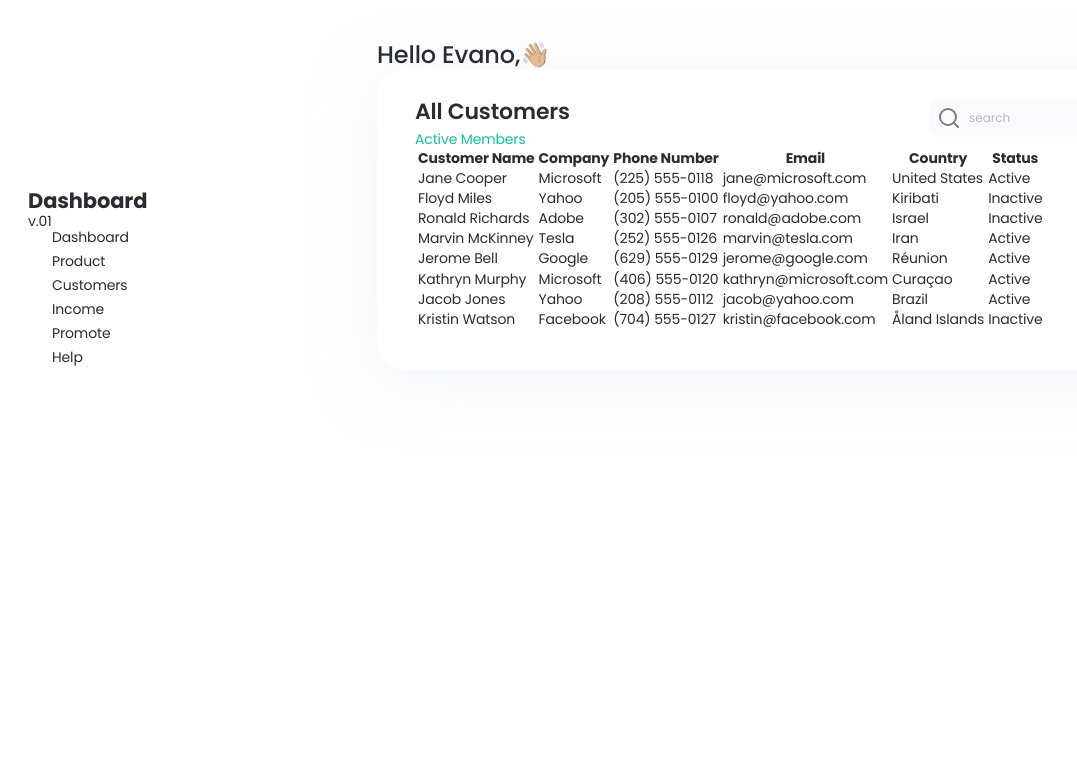
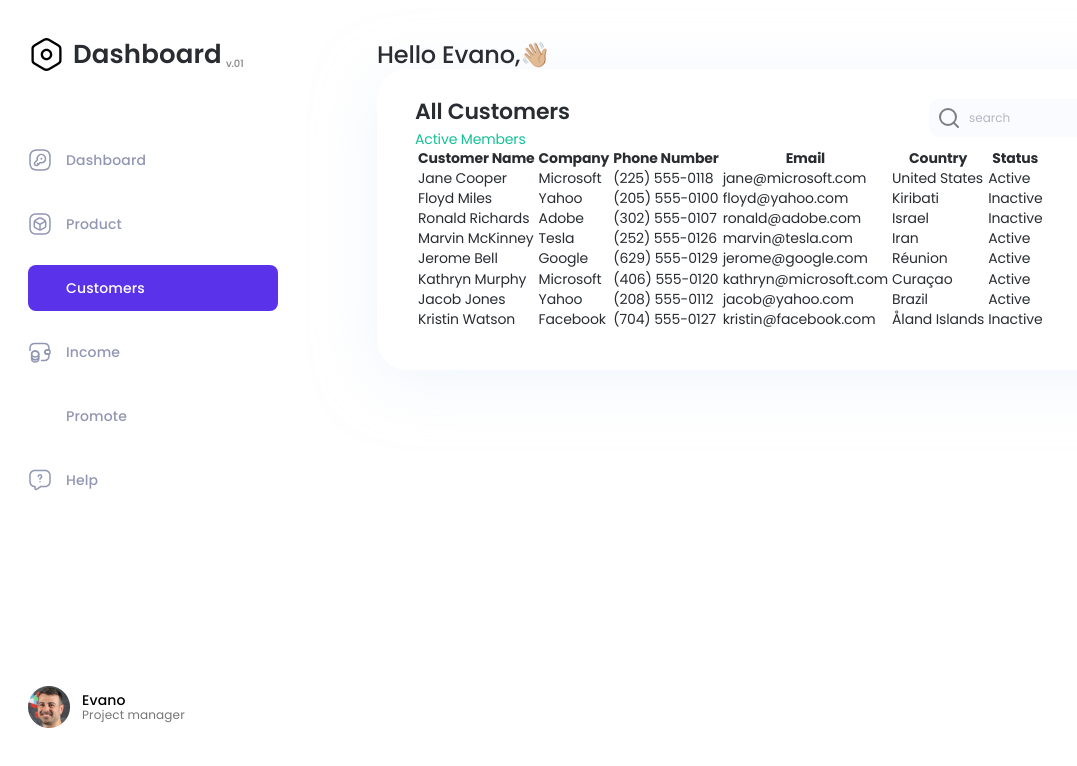
Before and after one commit to Vi7ality/dashboard-pug, a website: page src/pug/index.pug in a window 1280 px wide. Shown: the whole page, without its empty margins (0-1077 px from the left). Drawn offline with nearby package versions, Linux system fonts and the light colour scheme; files that its build step writes are made by us from their sources; files whose address does not match are found by name.

Commit message:
sidebar styles added

```diff
--- a/src/css/main.css
+++ b/src/css/main.css
@@ -3,6 +3,7 @@
   --primary-white-color: #ffffff;
   --primary-text-color: #292d32;
   --muted-text-color: #b5b7c0;
+  --additional-text-color: #838383;
   --muted-background-color: #f9fbff;
   --primary-shadow-color: rgba(226, 236, 249, 0.5);
   --accent-text-color: #16c098;
@@ -76,25 +77,106 @@ p {
   height: 100vh;
   padding: 36px 28px 72px 28px;
   background-color: var(--primary-white-color);
+  letter-spacing: 0.01em;
+  display: flex;
+  flex-direction: column;
+  justify-content: space-between;
+}
+
+.sidemenu__title-wrap {
+  display: flex;
+  align-items: center;
+  gap: 8px;
+  margin-bottom: 64px;
+}
+
+.sidemenu__icon {
+  width: 37px;
+  height: 37px;
+}
+
+.title__flex-wrap {
+  display: flex;
+  align-items: flex-end;
+  gap: 4px;
+}
+
+.sidemenu__title {
+  font-weight: 600;
+  font-size: 26px;
+}
+
+.sidemenu__ver {
+  font-weight: 500;
+  font-size: 10px;
+  letter-spacing: -0.01em;
+  color: var(--additional-text-color);
 }
 
 .navbar {
 }
 
 .navbar__list {
+  display: flex;
+  flex-direction: column;
+  gap: 18px;
 }
 
 .navbar__item {
+  padding-top: 11px;
+  padding-bottom: 11px;
+}
+
+.navbar__item--active {
+  padding-top: 11px;
+  padding-bottom: 11px;
+  background-color: var(--accent-background-color);
+  border-radius: 8px;
 }
 
 .navbar__link {
   display: flex;
+  align-items: center;
 }
 
 .navbar__icon {
+  display: block;
   width: 24px;
   height: 24px;
-  display: block;
+
+  margin-right: 14px;
+}
+
+.navbar__name {
+  font-weight: 500;
+  color: #9197b3;
+}
+
+.navbar__name--active {
+  font-weight: 500;
+  color: var(--primary-white-color);
+}
+
+.navbar__arrow-icon {
+  width: 16px;
+  height: 16px;
+}
+
+.user__container {
+  display: flex;
+  align-items: center;
+  gap: 12px;
+  margin-top: auto;
+}
+
+.user__name {
+  font-weight: 500;
+  color: var(--primary-black-сolor);
+}
+
+.user__role {
+  font-size: 12px;
+  color: #757575;
 }
 
 .content {
--- a/src/pug/includes/nav-bar.pug
+++ b/src/pug/includes/nav-bar.pug
@@ -1,9 +1,21 @@
-mixin navLink(name, href, iconName)
-    li.navbar__item
-        a(href=href).navbar__link
-            svg(width="24", height="24").navbar__icon
-                use(href=`./assets/icons/#${iconName}`)
-            p.navbar__name= name
+mixin navLink(name, href, iconName, active=false)
+    if active
+        li.navbar__item--active
+             a(href=href).navbar__link
+                svg.navbar__icon
+                    use(href=`./assets/icons.svg#${iconName}`)
+                p.navbar__name--active= name
+                svg.navbar__arrow-icon
+                    use(href="./assets/icons.svg#icon-chevron-right")
+
+    else
+        li.navbar__item
+            a(href=href).navbar__link
+                svg.navbar__icon
+                    use(href=`./assets/icons.svg#${iconName}`)
+                p.navbar__name= name
+                svg.navbar__arrow-icon
+                    use(href="./assets/icons.svg#icon-chevron-right")
 
 
 
@@ -12,17 +24,7 @@ nav.navbar
     ul.navbar__list
         +navLink('Dashboard', '', 'icon-key-square')
         +navLink('Product', '', 'icon-d-square')
-        +navLink('Customers', '', 'icon-user-square')
+        +navLink('Customers', '', 'icon-user-square', active=true)
         +navLink('Income', '', 'icon-wallet-money')
         +navLink('Promote', '', 'icon-discount-shape')
         +navLink('Help', '', 'icon-message-question')
-        //- li
-        //-     a(href="")
-        //-         svg
-        //-             use(href=".src/icons/#")
-        //-         p Promote
-        //- li
-        //-     a(href="")
-        //-         svg
-        //-             use(href=".src/icons/#")
-        //-         p Help
--- /dev/null
+++ b/src/pug/includes/user.pug
@@ -0,0 +1,5 @@
+.user__container
+    img(src="./assets/user-photo.jpg" alt="user photo" width="42" height="42")
+    .user__name-role-wrap
+        p.user__name Evano
+        p.user__role Project manager
--- a/src/pug/index.pug
+++ b/src/pug/index.pug
@@ -11,12 +11,14 @@ html(lang="en")
         link(rel="stylesheet" href="./css/main.css")
     body
         aside.sidemenu
-            div
-                svg
-                    use(href="./assets/icons#setting")
-                h1.sidemenu__title Dashboard
-                p v.01
+            .sidemenu__title-wrap
+                svg.sidemenu__icon
+                    use(href="./assets/icons.svg#icon-setting")
+                div.title__flex-wrap
+                    h1.sidemenu__title Dashboard
+                    p.sidemenu__ver v.01
             include includes/nav-bar
+            include includes/user
 
 
         main
```
Also changed, not shown: src/assets/user-photo.jpg (renamed from src/assets/user-sample.jpg), src/index.html.
